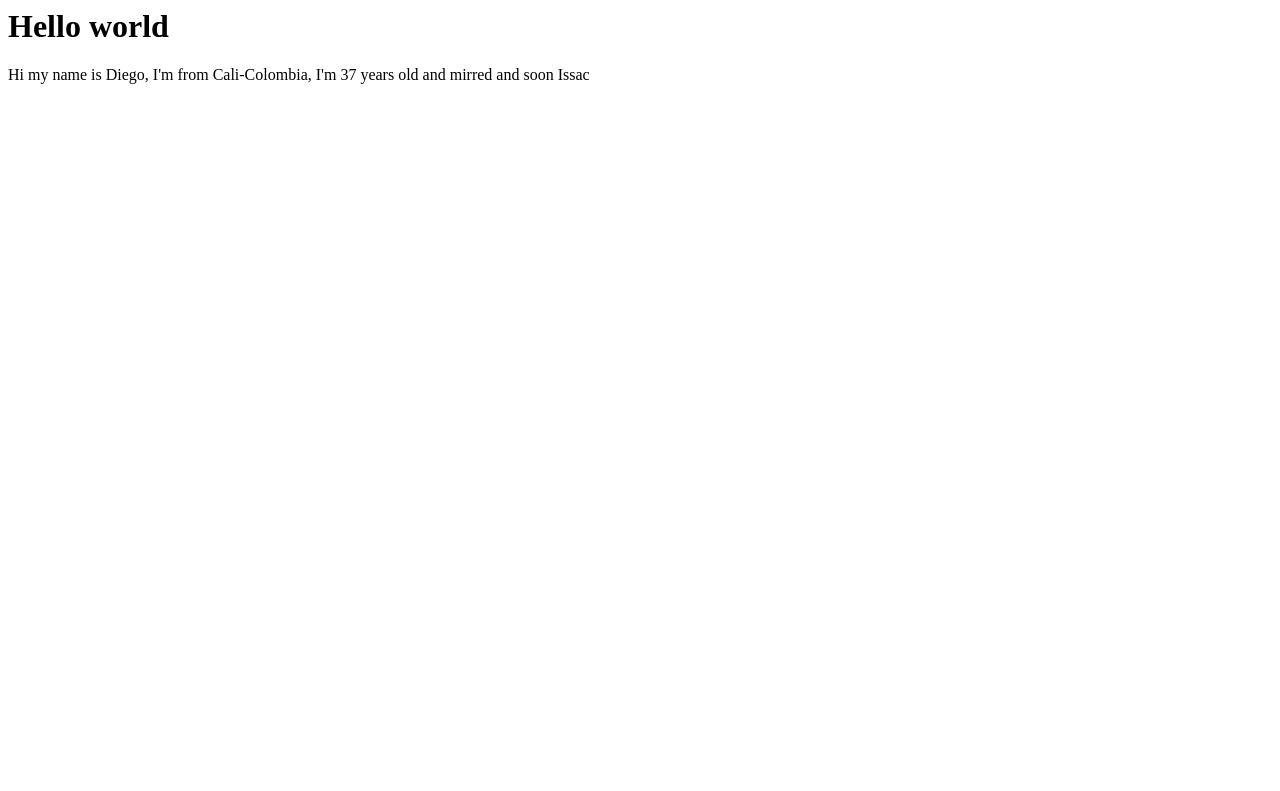
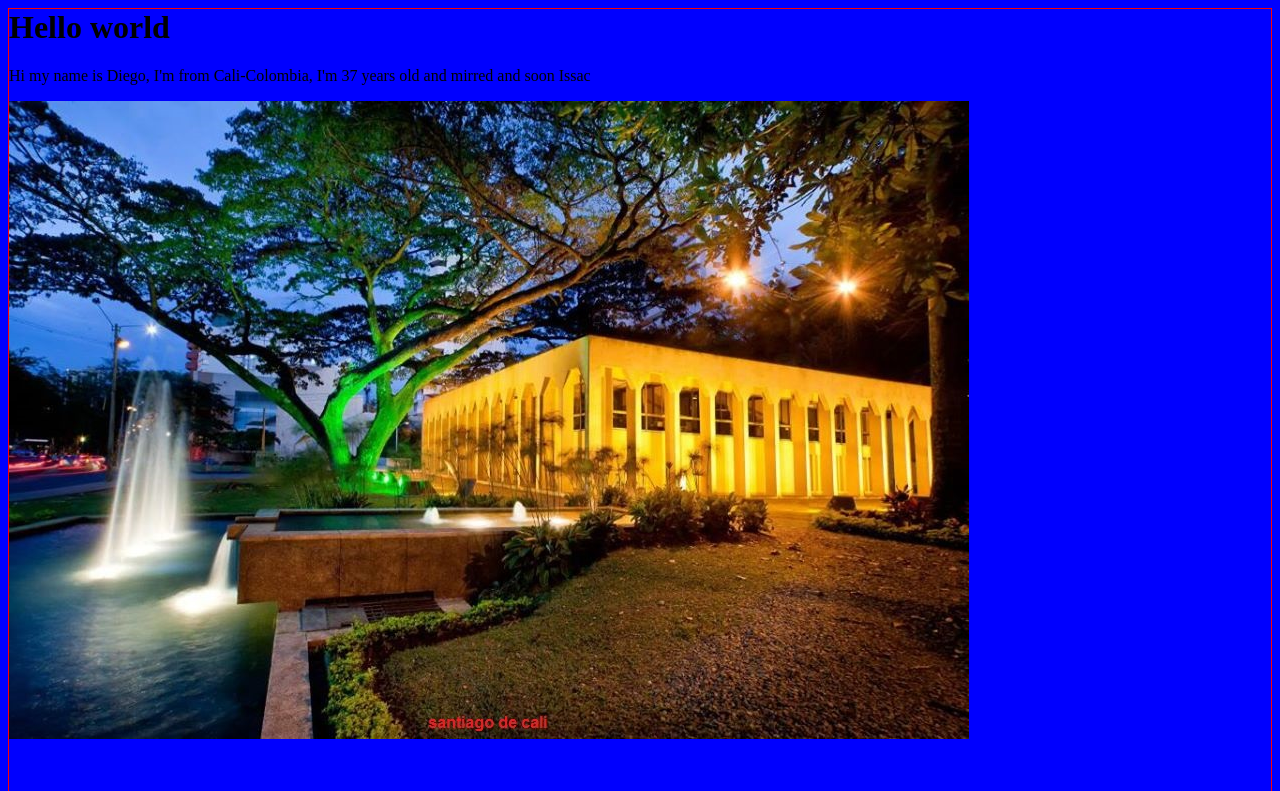
Before and after one commit to 4RCH1T3CT/myblog, a plain HTML site: page index.html in a window 1280 px wide. Shown: the top 791 px of the page. Drawn offline with Linux system fonts and the light colour scheme.

Commit message:
cambio del fondo y el documento del index

```diff
--- a/index.html
+++ b/index.html
@@ -1,4 +1,13 @@
-<body>
+<html>
+    <head>
+        <title>Home</title>
+        <link rel="stylesheet" type="text/css" href="style.css"/>
+    </head>
+<body style="background: blue;">
     <h1>Hello world</h1>
     <p>Hi my name is Diego, I'm from Cali-Colombia, I'm 37  years old and mirred and soon Issac</p>
+    <div class="galeria">
+        <img src="images/teatrolatertulia.jpg" alt="imagen del teatro la tertulia en la ciudad de cali">
+    </div>
 </body>
+</html>
```
